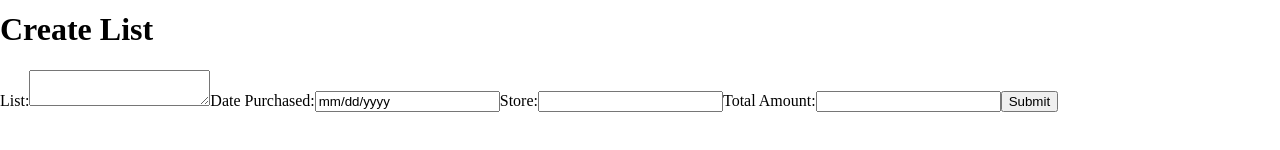
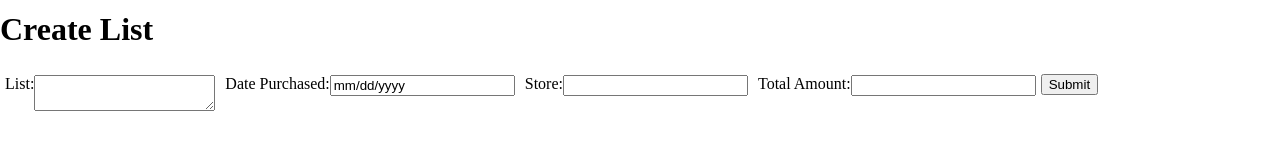
Before and after one commit to kennypal/my-grocery, a React (Create React App) app in the folder my-grocery/: page /create in a window 1280 px wide. Shown: the part 314-464 px from the top of the page. Built offline with nearby package versions, Linux system fonts and the light colour scheme.

Commit message:
added css

```diff
--- a/my-grocery/src/components/Archive.jsx
+++ b/my-grocery/src/components/Archive.jsx
@@ -20,14 +20,16 @@ const Archive = (props) => {
   return (
     <div>
       <h1>Archive</h1>
+      <div className="list-container">
       {groceries.map((grocery, idx) => (
-        <div>
-          <h3 key={idx}>{grocery.fields.datePurchase}</h3>
-          <h3 key={idx}>{grocery.fields.list}</h3>
-          <h3 key={idx}>{grocery.fields.store}</h3>
-          <h3 key={idx} style={{ backgroundColor: 'lightblue' }}>${grocery.fields.totalAmount}</h3>
-        </div>
+          <div className="list">
+            <h3 key={idx}>{grocery.fields.datePurchase}</h3>
+            <h3 key={idx}>{grocery.fields.list}</h3>
+            <h3 key={idx}>{grocery.fields.store}</h3>
+            <h3 key={idx} style={{ backgroundColor: 'lightblue' }}>${grocery.fields.totalAmount}</h3>
+          </div>
       ))}
+      </div>
     </div>
   );
 };
--- a/my-grocery/src/components/Form.jsx
+++ b/my-grocery/src/components/Form.jsx
@@ -2,8 +2,9 @@ import React from 'react';
 
 const Form = (props) => {
   return (
-    <div>
+    <div className="form-container">
       <form onSubmit={props.handleSubmit}>
+        <div className="input">
           <label htmlFor="list">List:</label>
           <textarea
             name="list"
@@ -11,6 +12,8 @@ const Form = (props) => {
             value={props.list}
             onChange={(event) => props.setList(event.target.value)}
           />
+        </div>
+        <div className="input">
           <label htmlFor="datePurchase">Date Purchased:</label>
           <input
             name="datePurchase"
@@ -18,6 +21,8 @@ const Form = (props) => {
             value={props.datePurchase}
             onChange={(event) => props.setDatePurchase(event.target.value)}
           />
+        </div>
+        <div className="input">
           <label htmlFor="store">Store:</label>
           <input
             name="store"
@@ -25,6 +30,8 @@ const Form = (props) => {
             value={props.store}
             onChange={(event) => props.setStore(event.target.value)}
           />
+        </div>
+        <div className="input">
           <label htmlFor="totalAmount">Total Amount:</label>
           <input
             name="totalAmount"
@@ -32,6 +39,7 @@ const Form = (props) => {
             value={props.totalAmount}
             onChange={(event) => props.setTotalAmount(event.target.value)}
           />
+        </div>
         <button type="submit">Submit</button>
       </form>
     </div>
--- a/my-grocery/src/index.css
+++ b/my-grocery/src/index.css
@@ -8,8 +8,32 @@ img {
   max-height: 100%
 }
 
+h3 {
+  max-width: 200px
+}
+
 .buttons {
   display: flex;
   flex-wrap: wrap;
   justify-content: space-evenly
 }
+
+/* .form-container {
+  display: flex;
+  flex-wrap: wrap;
+  flex-direction: row
+} */
+
+.list-container {
+  display: flex;
+  flex-wrap: wrap
+}
+
+/* input, textarea {
+  width: 100px
+} */
+
+.input {
+  display: inline-flex;
+  padding: 5px
+}
```
Lines whose indentation alone changed are shown as unchanged.
